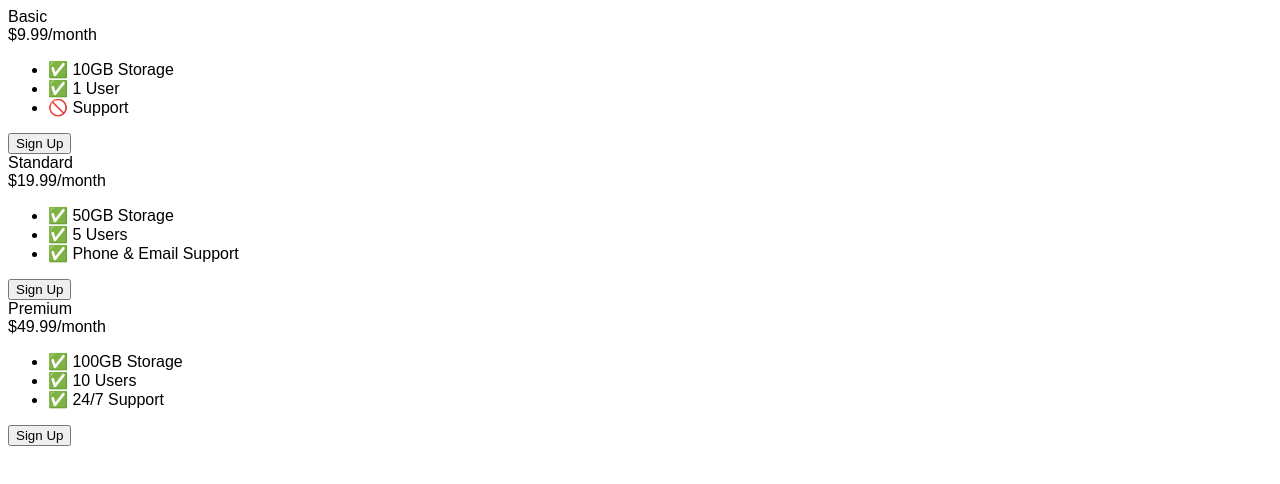
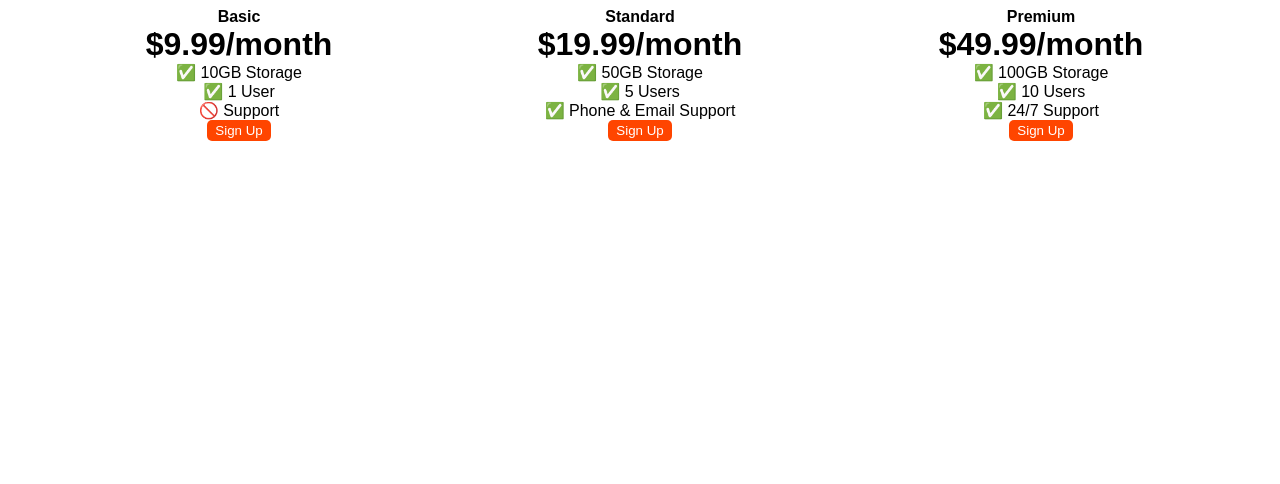
Before and after one commit to MWooddy/Web-Development-Projects-1, a plain HTML site: page 9.4 Flexbox Pricing Table Project/index.html in a window 1280 px wide. Drawn offline with Linux system fonts and the light colour scheme; a web font is replaced by a local one.

Commit message:
Task worked on

```diff
--- a/9.4 Flexbox Pricing Table Project/index.html
+++ b/9.4 Flexbox Pricing Table Project/index.html
@@ -9,7 +9,48 @@
   <style>
     body {
       font-family: 'Sono', sans-serif;
+
     }
+
+    .pricing-container{
+      display: flex;
+      justify-content: space-evenly;
+      align-items: center;
+      gap: 20px;
+      text-align: center;
+    }
+
+    .pricing-plan{
+      flex-basis: 300px;
+      align-self: center;
+    }
+
+    .plan-title{
+
+      font-weight: bold;
+    }
+    .plan-price{
+
+      font-weight: bolder;
+      font-size: xx-large;
+    }
+    .plan-features{
+
+    }
+    .plan-button{
+      background-color: orangered;
+      color: white;
+      border-color: transparent;
+      border-radius: 5px;
+
+    }
+    ul {
+      list-style-type: none;
+      margin: 0;
+      padding: 0;
+
+    }
+
 
     /* Hint: What can you do with a media query and flexbox? */
     @media (max-width: 1250px) {
```
Also changed, not shown: 9.0 Display Flex/index.html (+2 -0 lines), 9.1 Flex Direction/index.html (+7 -1 lines).
